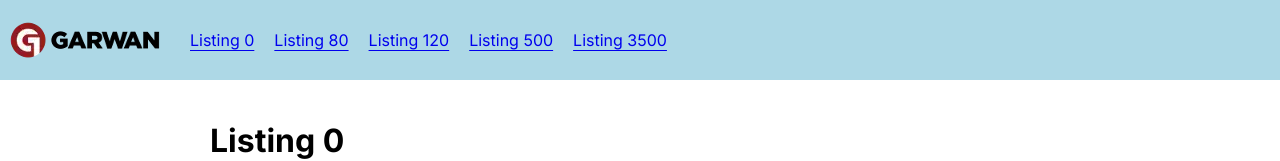
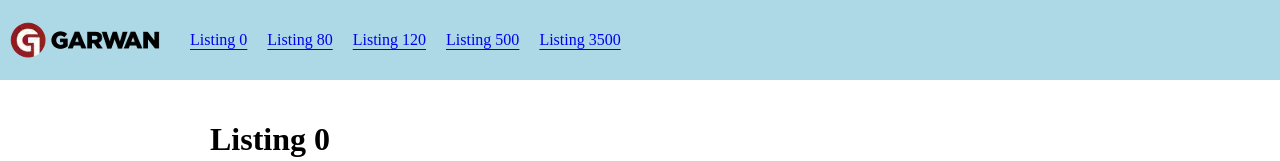
Before and after one commit to petogriac/next13-ssr-performance-test, a Next.js app: page /l/0 in a window 1280 px wide. Shown: the top 161 px of the page. Built offline with nearby package versions, Linux system fonts and the light colour scheme.

Commit message:
removing font

```diff
--- a/app/layout.tsx
+++ b/app/layout.tsx
@@ -1,11 +1,8 @@
 import './globals.scss'
 import type { Metadata } from 'next'
-import { Inter } from 'next/font/google'
 import Header from '@/components/header/header';
 import Footer from '@/components/footer/footer';
 import Provider from '@/app/provider';
-
-const inter = Inter({ subsets: ['latin'] })
 
 export const metadata: Metadata = {
   title: 'Next13 Performance test',
@@ -20,7 +17,7 @@ export default function RootLayout({
 }) {
   return (
     <html lang="en">
-      <body className={inter.className}>
+      <body>
         <Header/>
             <div className='page'>
                 <Provider>
```
